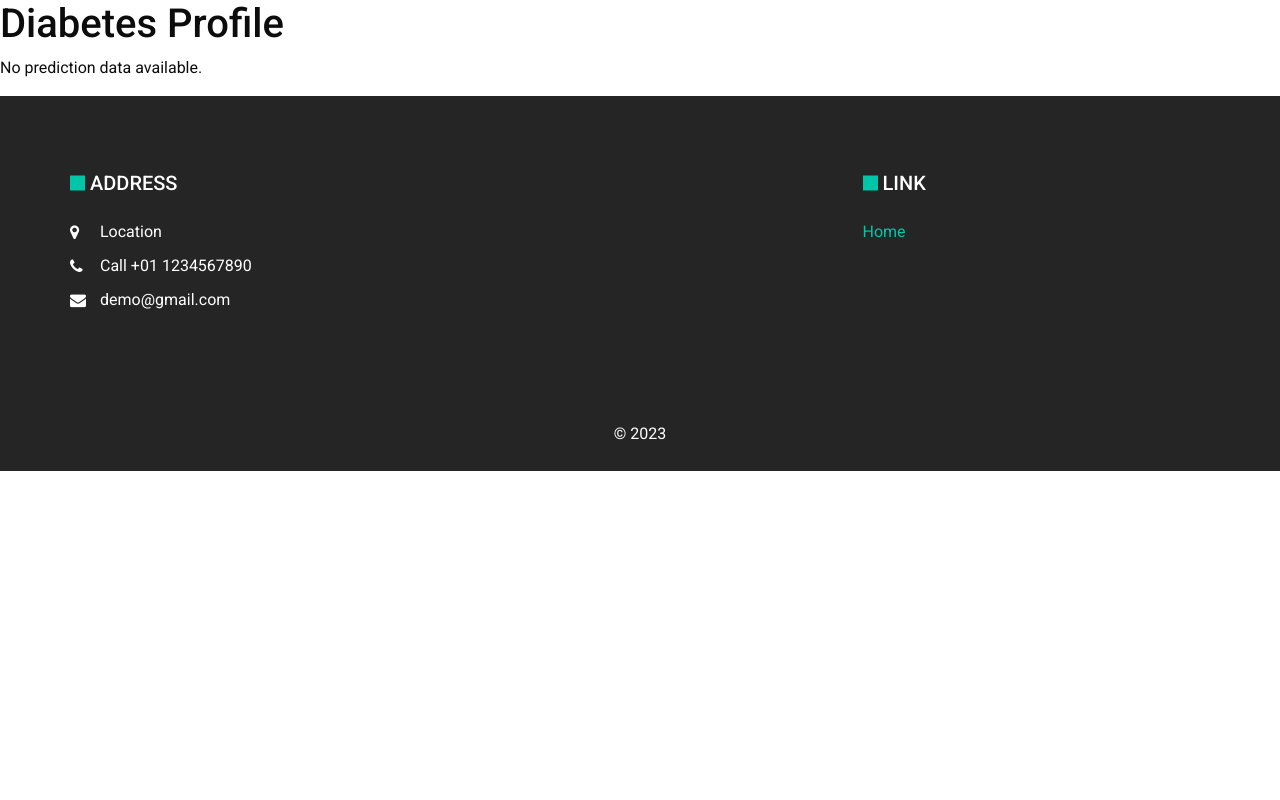
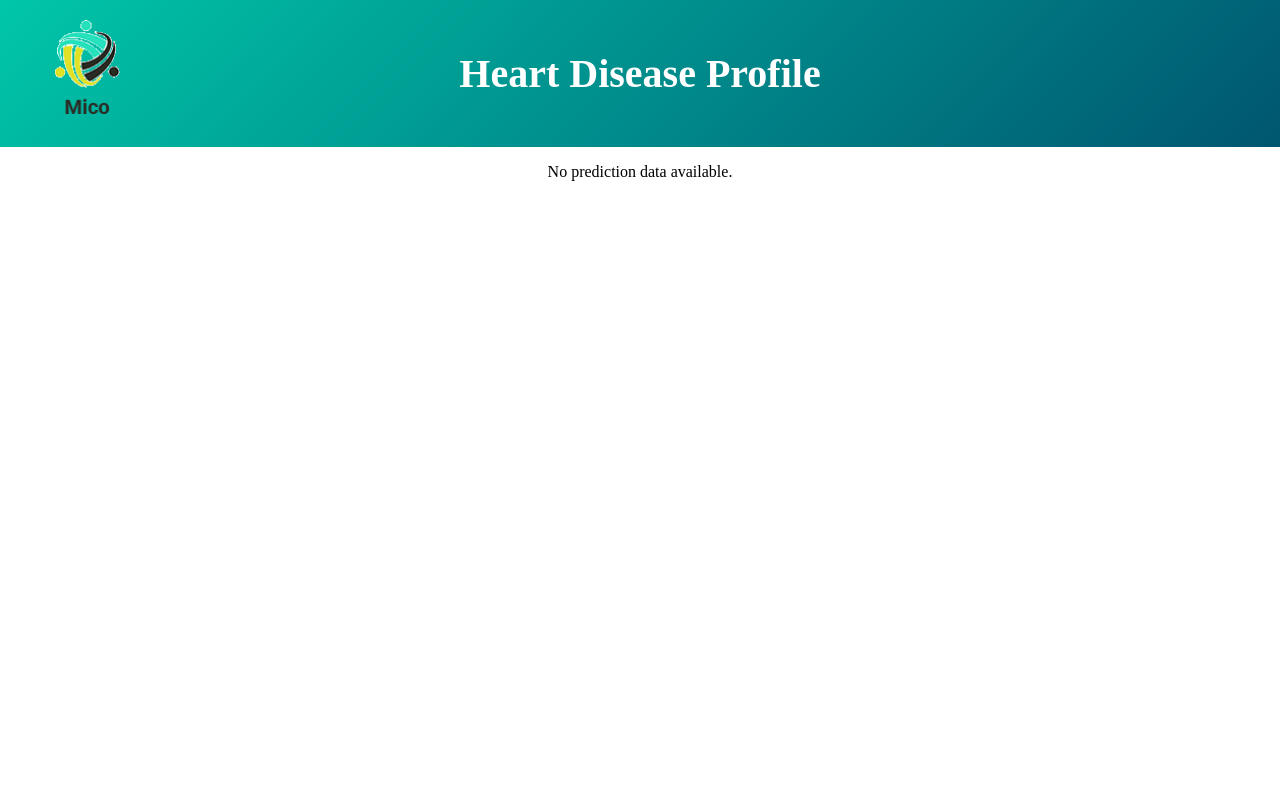
Before and after one commit to Chomi1/MultipleDisease, a Django app: page /diabetes_profile/ in a window 1280 px wide. Run offline with Django 4.2, Linux system fonts and the light colour scheme; a user stored in the database is signed in; data comes from the database, SQL or seed files in the repository; both versions use the stored data as it was after the commit; some libraries are stand-ins or nearby versions.

Commit message:
second commit

```diff
--- a/diseases_prediction/predictor/static/css/reg.css
+++ b/diseases_prediction/predictor/static/css/reg.css
@@ -18,6 +18,8 @@ body {
 
 .login-container,
 .register-container {
+
+
     max-width: 400px;
     margin: 20px auto;
 }
--- a/diseases_prediction/predictor/templates/base.html
+++ b/diseases_prediction/predictor/templates/base.html
@@ -39,6 +39,7 @@
    <link href="{% static 'css/style.css' %}" rel="stylesheet">
    <!-- responsive style -->
    <link href="{% static 'css/responsive.css' %}" rel="stylesheet">
+    <link rel="stylesheet" href="{% static 'css/profile.css' %}">
 </head>
 
 <body>
--- a/diseases_prediction/predictor/templates/diabetes_profile.html
+++ b/diseases_prediction/predictor/templates/diabetes_profile.html
@@ -1,24 +1,29 @@
-{% extends 'base.html' %}
+{% extends 'pmain.html' %}
 {% load static %}
 
-{% block title %}Diabetes Profile{% endblock %}
+{% block title %}Heart Disease Profile{% endblock %}
 
 {% block content %}
-    <h1>Diabetes Profile</h1>
+
 
         {% if prediction_data %}
             <table>
                 <thead>
                     <tr>
                         <th>Timestamp</th>
-                    <th>Pregnancies</th>
-                    <th>Glucose</th>
-                    <th>Blood Pressure</th>
-                    <th>Skin Thickness</th>
-                    <th>Insulin</th>
-                    <th>Body Mass Index</th>
-                    <th>Diabetes Pedigree Function</th>
                         <th>Age</th>
+                        <th>Sex</th>
+                        <th>Chest Pain Type</th>
+                        <th>Resting Blood Pressure</th>
+                        <th>Cholesterol</th>
+                        <th>Fasting Blood Sugar</th>
+                        <th>Resting Electrocardiographic Results</th>
+                        <th>Maximum Heart Rate Achieved</th>
+                        <th>Exercise Induced Angina</th>
+                        <th>ST Depression Induced by Exercise</th>
+                        <th>Slope of the Peak Exercise ST Segment</th>
+                        <th>Number of Major Vessels Colored by Fluoroscopy</th>
+                        <th>Thal</th>
                         <th>Prediction</th>
                     </tr>
                 </thead>
@@ -26,18 +31,24 @@
                     {% for data in prediction_data %}
                         <tr>
                             <td>{{ data.timestamp }}</td>
-                        <td>{{ data.pregnancies }}</td>
-                        <td>{{ data.glucose }}</td>
-                        <td>{{ data.blood_pressure }}</td>
-                        <td>{{ data.skin_thickness }}</td>
-                        <td>{{ data.insulin }}</td>
-                        <td>{{ data.bmi }}</td>
-                        <td>{{ data.diabetes_pedigree_function }}</td>
                             <td>{{ data.age }}</td>
-                        <td>{% if data.prediction == 0 %}
-                                Negative
+                            <td>{{ data.sex }}</td>
+                            <td>{{ data.cp }}</td>
+                            <td>{{ data.trestbps }}</td>
+                            <td>{{ data.chol }}</td>
+                            <td>{{ data.fbs }}</td>
+                            <td>{{ data.restecg }}</td>
+                            <td>{{ data.thalach }}</td>
+                            <td>{{ data.exang }}</td>
+                            <td>{{ data.oldpeak }}</td>
+                            <td>{{ data.slope }}</td>
+                            <td>{{ data.ca }}</td>
+                            <td>{{ data.thal }}</td>
+                            <td>
+                                {% if data.prediction == 0 %}
+                                    <span class="negative">Negative</span>
                                 {% else %}
-                                Positive
+                                    <span class="positive">Positive</span>
                                 {% endif %}
                             </td>
                         </tr>
@@ -47,5 +58,5 @@
         {% else %}
             <p>No prediction data available.</p>
         {% endif %}
-
+    </div>
 {% endblock %}
--- a/diseases_prediction/predictor/templates/heart_disease_profile.html
+++ b/diseases_prediction/predictor/templates/heart_disease_profile.html
@@ -1,10 +1,9 @@
-{% extends 'base.html' %}
+{% extends 'pmain.html' %}
 {% load static %}
 
 {% block title %}Heart Disease Profile{% endblock %}
 
 {% block content %}
-    <h1>Heart Disease Profile</h1>
 
     {% if prediction_data %}
         <table>
--- a/diseases_prediction/predictor/templates/index.html
+++ b/diseases_prediction/predictor/templates/index.html
@@ -435,8 +435,7 @@
       <div class="row">
         <div class="col-md-7">
           <div class="form_container">
-            <form action="{% url 'contact_form' %}" method="post">
-              {% csrf_token %}
+
               <div>
                 <input type="text" placeholder="Full Name" />
               </div>
@@ -454,7 +453,7 @@
                   SEND
                 </button>
               </div>
-            </form>
+
           </div>
         </div>
         <div class="col-md-5">
--- /dev/null
+++ b/diseases_prediction/predictor/templates/pmain.html
@@ -0,0 +1,122 @@
+<!DOCTYPE html>
+<html lang="en">
+
+<head>
+    <meta charset="UTF-8">
+    <meta name="viewport" content="width=device-width, initial-scale=1.0">
+    {% load static %}
+    <title>{% block title %}Result{% endblock %}</title>
+</head>
+
+<body>
+    <header>
+        <a href="{% url 'index_page' %}" class="logo-container">
+            <img src="{% static 'images/logo.png' %}" alt="Your Logo" class="logo">
+        </a>
+
+        <style>
+            /* Include the styles from the provided CSS */
+
+body, html {
+    height: 100%;
+    margin: 0;
+}
+
+.logo-container {
+    position: fixed;
+    top: 20px;
+    left: 55px;
+    z-index: 1000;
+}
+
+.logo {
+    width: 65px;
+    height: auto;
+}
+
+.result-container {
+    display: flex;
+    align-items: center;
+    justify-content: center;
+
+    flex-direction: column;
+}
+
+.result-hero {
+    background: linear-gradient(135deg, #00c6a9, #005670);
+    color: #fff;
+    padding: 50px 0;
+    text-align: center;
+    width: 100%;
+}
+
+.result-heading {
+    font-size: 2.5em;
+    margin: 0;
+}
+
+.result-detail-box {
+    padding: 20px;
+    text-align: center;
+}
+
+/* Additional styles for the given HTML code */
+
+table {
+    border-collapse: collapse;
+    width: 100%;
+    margin-top: 20px; /* Add margin to the top of the table */
+}
+
+th, td {
+    border: 1px solid #00c6a9;
+    padding: 10px;
+    text-align: left;
+}
+
+/* Style the table header */
+th {
+    background-color: #00c6a9;
+    color: #fff;
+}
+
+/* Style the table rows alternately for better readability */
+tbody tr:nth-child(even) {
+    background-color: #f5f5f5;
+}
+
+/* Style the prediction column based on the value */
+td:nth-child(16) {
+    color: #fff;
+    font-weight: bold;
+    text-align: center;
+}
+
+td:nth-child(16) span.positive {
+    background-color: #00c6a9;
+    color: #fff;
+    padding: 5px;
+    border-radius: 5px;
+}
+
+td:nth-child(16) span.negative {
+    background-color: #ff0000;
+    color: #fff;
+    padding: 5px;
+    border-radius: 5px;
+}
+
+        </style>
+    </header>
+
+
+    <div class="result-container">
+        <div class="result-hero">
+            <h1 class="result-heading">Heart Disease Profile</h1>
+        </div>
+
+          {% block content %}{% endblock %}
+
+    </div>
+</body>
+</html>
--- a/diseases_prediction/predictor/templates/registration.html
+++ b/diseases_prediction/predictor/templates/registration.html
@@ -10,7 +10,7 @@
 <body>
   <div class="register-container">
   <form method="post" action="{% url 'register' %}">
-    <h2>Register</h2>
+    <h2>Signup</h2>
     {% csrf_token %}
     {{ form.as_p }}
     <button type="submit">SignUp </button>
--- a/diseases_prediction/predictor/views.py
+++ b/diseases_prediction/predictor/views.py
@@ -14,6 +14,10 @@ def render_with_base(request, template_name, context=None):
 def render_with_result(request, template_name, context=None):
     return render(request, template_name, context)
 
+def render_with_pmain(request, template_name, context=None):
+    return render(request, template_name, context)
+
+
 def register(request):
     if request.method == 'POST':
         form = UserCreationForm(request.POST)
@@ -23,7 +27,7 @@ def register(request):
             return redirect('login')  # Redirect to your home page
     else:
         form = UserCreationForm()
-    return render_with_base (request, 'registration.html', {'form': form})
+    return render (request, 'registration.html', {'form': form})
 
 def user_login(request):
     if request.method == 'POST':
@@ -34,7 +38,7 @@ def user_login(request):
             return redirect('index_page')  # Redirect to your home page
     else:
         form = AuthenticationForm()
-    return render_with_base(request, 'login.html', {'form': form})
+    return render(request, 'login.html', {'form': form})
 
 def user_logout(request):
     logout(request)
@@ -45,7 +49,7 @@ def admin_page(request):
     return render_with_base(request, 'admin.html')
 
 def profile_page(request):
-    return render_with_base(request, 'profile.html')
+    return render(request, 'profile.html')
 
 def index_page(request):
     return render_with_base(request, 'index.html')
@@ -108,7 +112,7 @@ def heart_disease_profile(request):
     # Use filter instead of get to handle the case where multiple objects are returned
     prediction_data = HeartDiseasePredictionData.objects.filter(user=user)
 
-    return render(request, 'heart_disease_profile.html', {'prediction_data': prediction_data})
+    return render_with_pmain(request, 'heart_disease_profile.html', {'prediction_data': prediction_data})
 
 @login_required
 def diabetes_prediction(request):
@@ -148,9 +152,9 @@ def diabetes_prediction(request):
 
         prediction_instance.save()
 
-        return render(request, 'diabetes_result.html', {'prediction': prediction[0]})
+        return render_with_base(request, 'diabetes_result.html', {'prediction': prediction[0]})
 
-    return render(request, 'diabetes_prediction.html')
+    return render_with_base(request, 'diabetes_prediction.html')
 
 
 @login_required
@@ -161,4 +165,4 @@ def diabetes_profile(request):
     # Use filter instead of get to handle the case where multiple objects are returned
     prediction_data = DiabetesPredictionData.objects.filter(user=user)
 
-    return render(request, 'diabetes_profile.html', {'prediction_data': prediction_data})
+    return render_with_pmain(request, 'diabetes_profile.html', {'prediction_data': prediction_data})
```
Also changed, not shown: diseases_prediction/predictor/templates/profile.html (+135 -9 lines), diseases_prediction/db.sqlite3, diseases_prediction/predictor/static/css/result.css (line endings or trailing spaces). Lines whose indentation alone changed are shown as unchanged.
